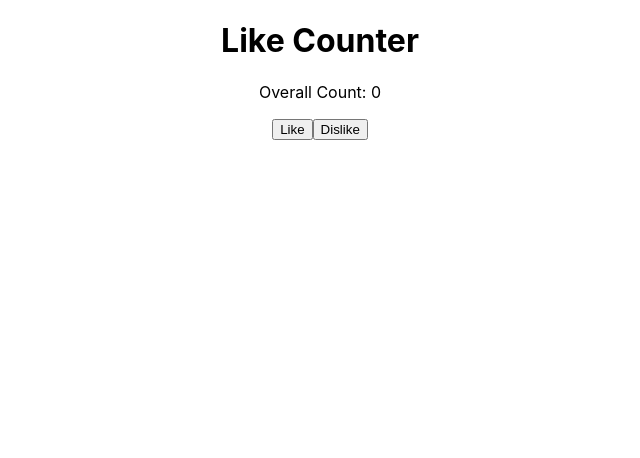
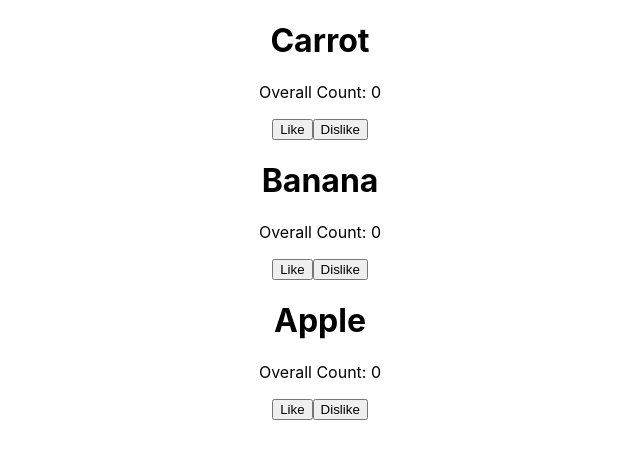
Before and after one commit to greenhy/Web_and_Mobile_Development, a React (Create React App) app in the folder my-app/my-app/: page / in a window 1280 px wide. Shown: the top 458 px of the page, without its empty margins (320-960 px from the left). Built offline with nearby package versions, Linux system fonts and the light colour scheme.

Commit message:
headline functiln

```diff
--- a/my-app/my-app/src/App.js
+++ b/my-app/my-app/src/App.js
@@ -104,14 +104,14 @@ const AnimalComponet = ({name, number, eats}) =>
 
 function App() {
   // using hook
-  const [count, setCount] = useState(0);
-  const increment = ()=>{
-    setCount((oldCount)=> oldCount+1);
-  }
+  // const [count, setCount] = useState(0);
+  // const increment = ()=>{
+  //   setCount((oldCount)=> oldCount+1);
+  // }
 
-  const decrement = ()=>{
-    setCount((oldCount)=> oldCount-1);
-  }
+  // const decrement = ()=>{
+  //   setCount((oldCount)=> oldCount-1);
+  // }
 
   return (
     <div className="App">
@@ -136,10 +136,43 @@ function App() {
       </header> */}
 
       {/* Hook example */}
-      <h1>Like Counter</h1>
+      {/* <h1>Like Counter</h1>
+      <p>Overall Count: {count} </p>
+      <button onClick ={increment}>Like</button>
+      <button onClick ={decrement}>Dislike</button> */}
+      {/* <LikeCounter/> */}
+      <HeadDline title="Carrot"/>
+      <HeadDline title="Banana"/>
+      <HeadDline title="Apple"/>
+    </div>
+  );
+}
+
+// make function for like, dislike btns
+function LikeCounter(){
+  const [count, setCount] = useState(0);
+  const increment = ()=>{
+    setCount((oldCount)=> oldCount+1);
+  }
+
+  const decrement = ()=>{
+    setCount((oldCount)=> oldCount-1);
+  }
+  return(
+    <div>
+      {/* <h1>Like Counter</h1> */}
       <p>Overall Count: {count} </p>
       <button onClick ={increment}>Like</button>
       <button onClick ={decrement}>Dislike</button>
+    </div>
+  )
+}
+
+function HeadDline({title}) {
+  return (
+    <div>
+      <h1>{title}</h1>
+      <LikeCounter/>
     </div>
   );
 }
```
